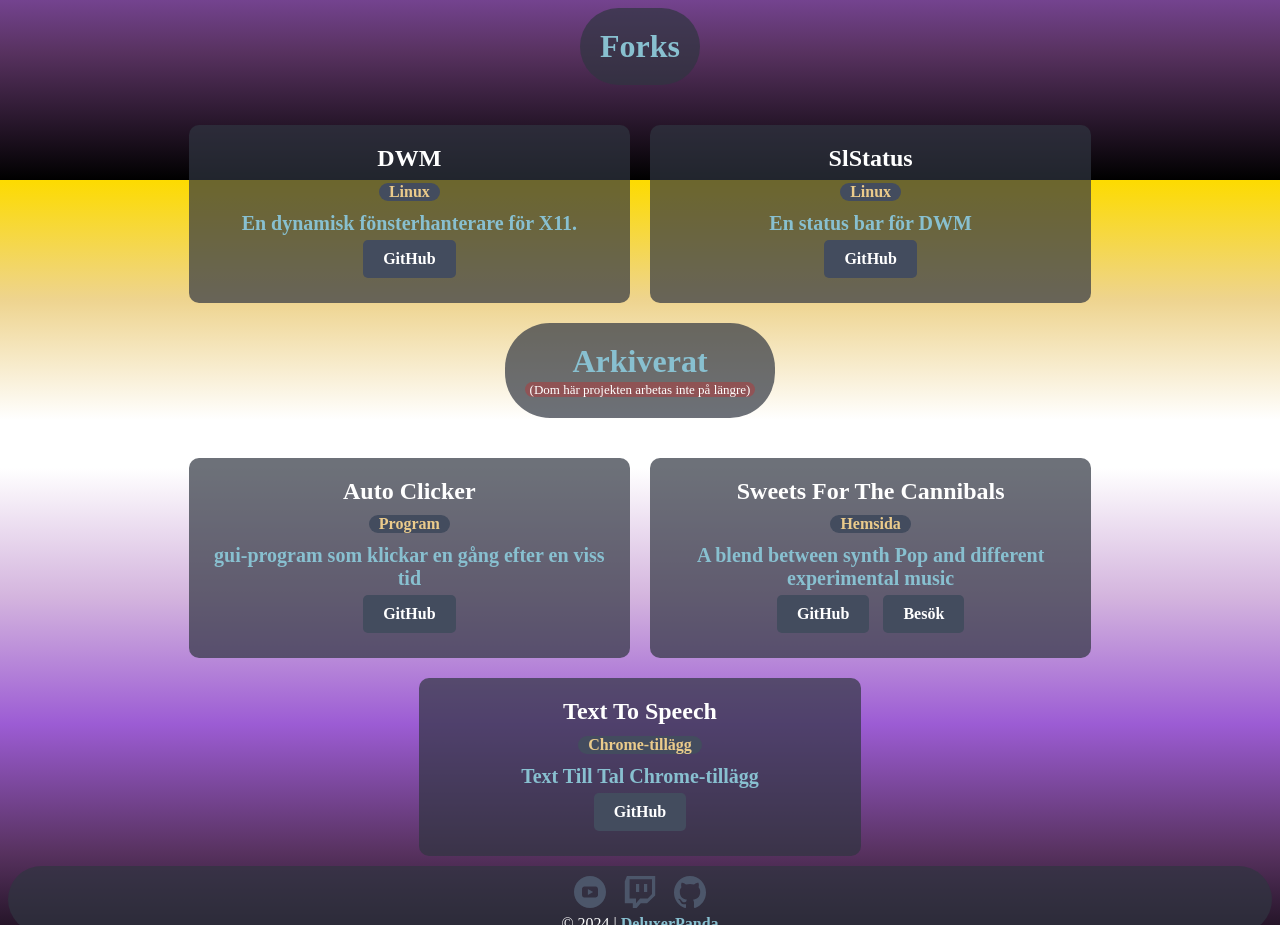
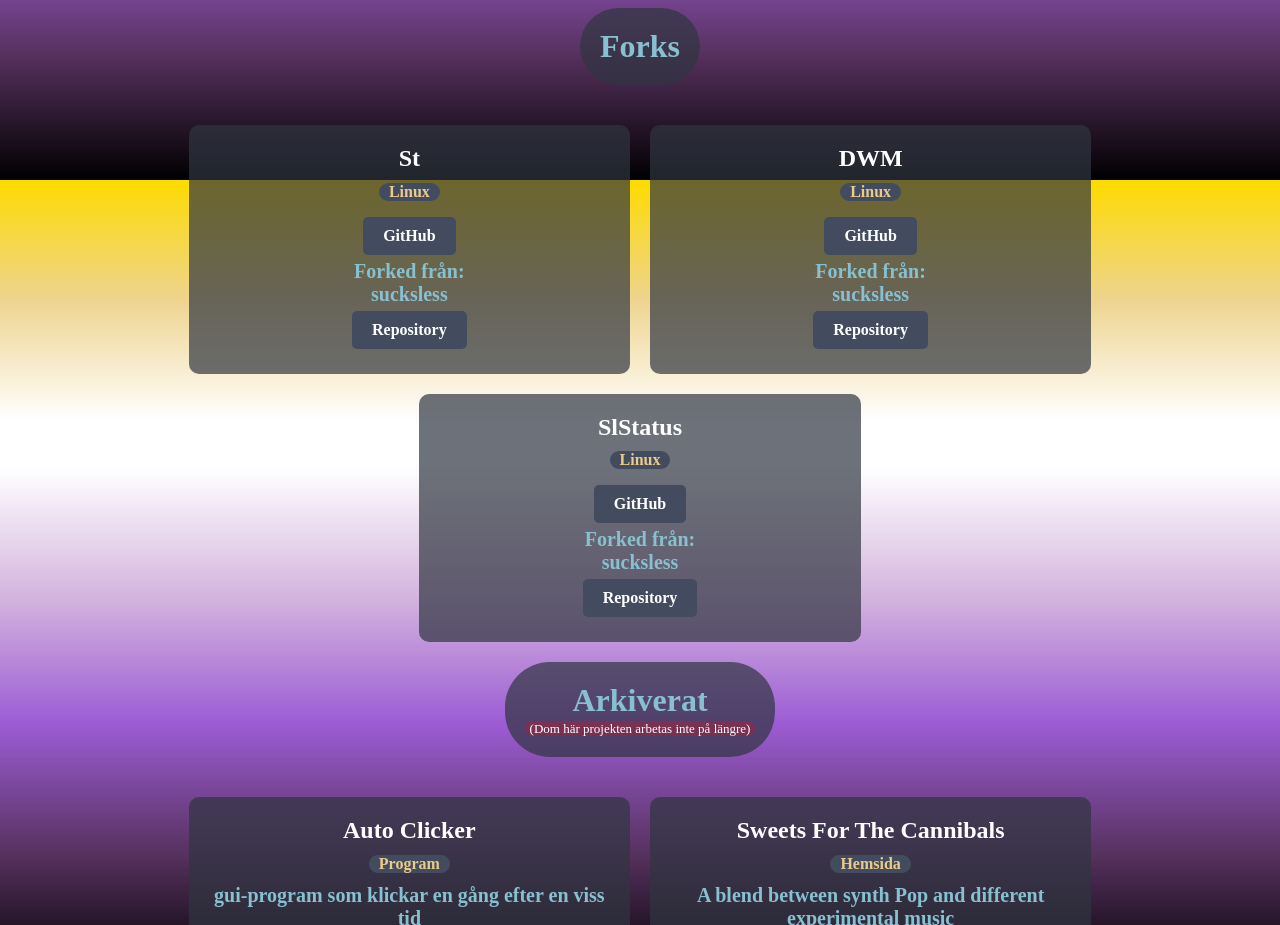
Before and after one commit to DeluxerPanda/DeluxerPanda-Website, a SvelteKit app: page / in a window 1280 px wide. Shown: the part 1420-2345 px from the top of the page. Built offline with nearby package versions, Linux system fonts and the light colour scheme.

Commit message:
Update +page.svelte

```diff
--- a/src/routes/+page.svelte
+++ b/src/routes/+page.svelte
@@ -94,19 +94,27 @@
 <div id="fork-container">
 
     <div class="projekt-box">
+        <h2>St</h2>
+        <h1 class="label">Linux</h1>
+        <a href="https://github.com/DeluxerPanda/st" class="button">GitHub</a>
+        <p>Forked från: <br> sucksless</p><a href="https://st.suckless.org/" class="button">Repository</a>
+    </div>
+
+    <div class="projekt-box">
         <h2>DWM</h2>
         <h1 class="label">Linux</h1>
-        <p>En dynamisk fönsterhanterare för X11.</p>
         <a href="https://github.com/DeluxerPanda/dwm" class="button">GitHub</a>
+        <p>Forked från: <br> sucksless</p><a href="https://dwm.suckless.org/" class="button">Repository</a>
     </div>
 
     <div class="projekt-box">
         <h2>SlStatus</h2>
         <h1 class="label">Linux</h1>
-        <p>En status bar för DWM</p>
         <a href="https://github.com/DeluxerPanda/slstatus" class="button">GitHub</a>
+        <p>Forked från: <br> sucksless</p><a href="https://tools.suckless.org/slstatus/" class="button">Repository</a>
     </div>
 </div>
+
 
 <div class="content">
     <p>Arkiverat</p>
```
